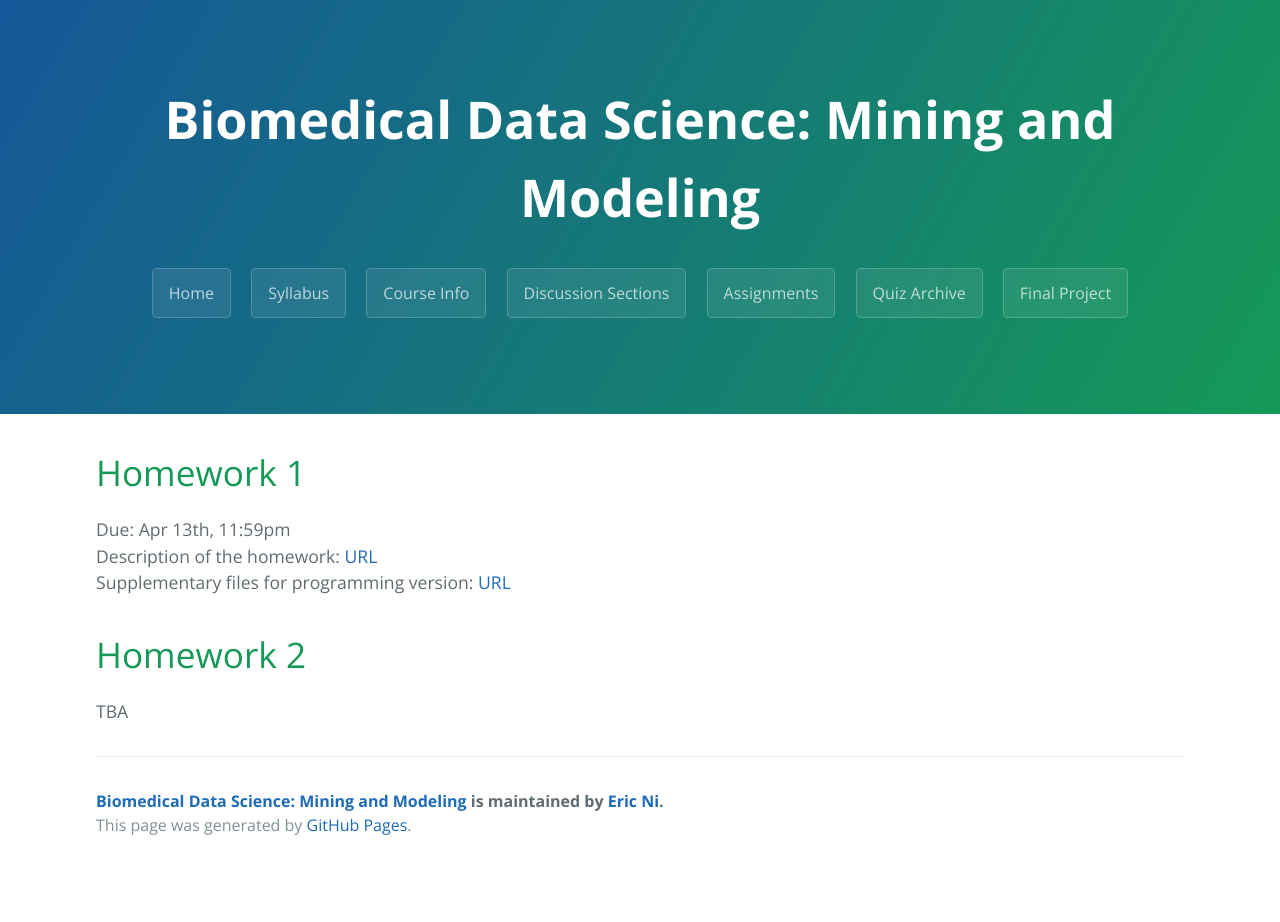
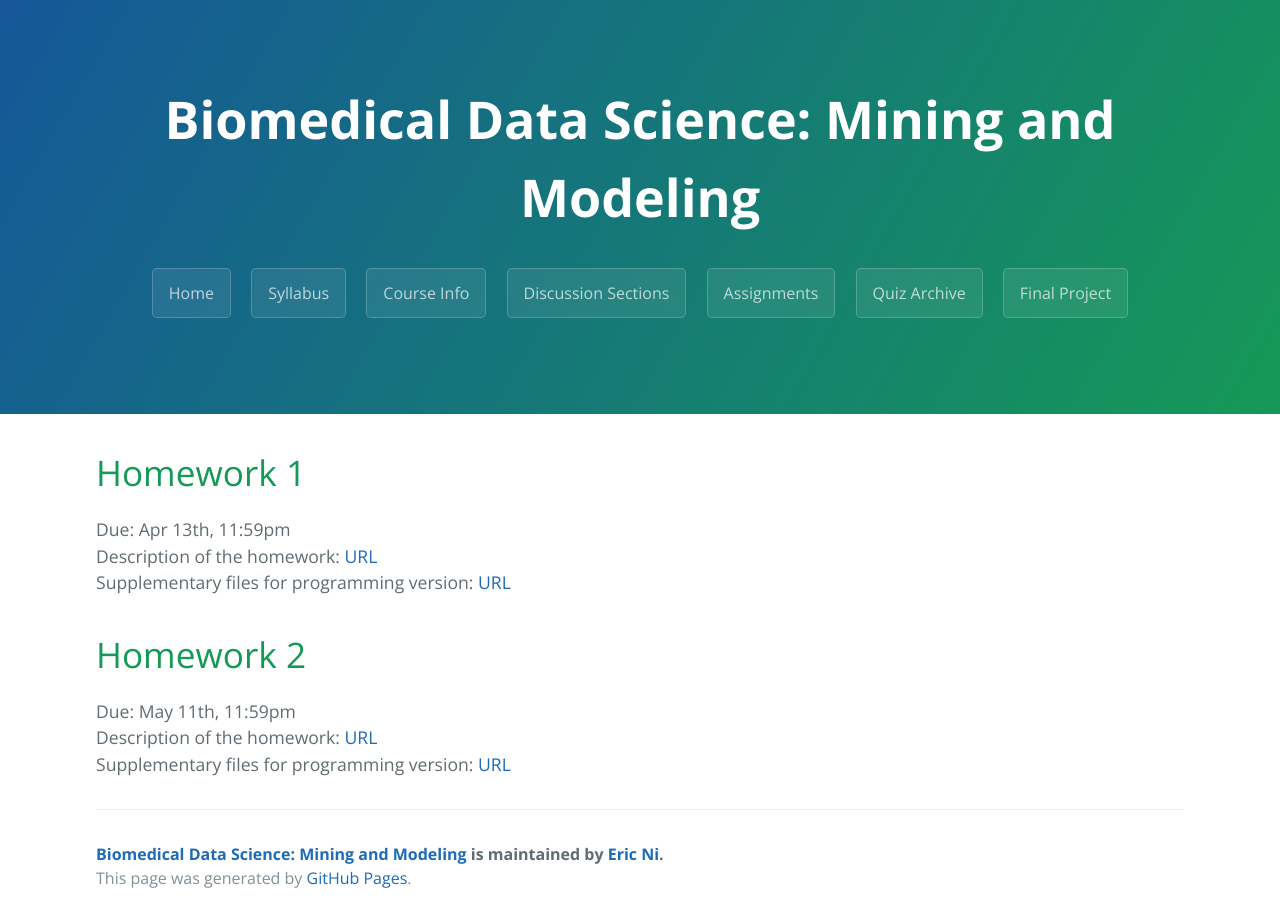
Before and after one commit to gersteinlab/cbb752b23, a Jekyll site: the page built from assignments.md, in a window 1280 px wide. Built offline with Jekyll 4.4.1, drawn with Linux system fonts in a browser that asks for light colours; before the commit the page ends 900 px from its top, so only the background shows below that.

Commit message:
Update assignments.md

```diff
--- a/assignments.md
+++ b/assignments.md
@@ -9,4 +9,6 @@ Description of the homework: [URL](http://files2.gersteinlab.org/public-docs/202
 Supplementary files for programming version: [URL](http://files.gersteinlab.org/public-docs/2022/03.29/HW1_cbb752b22_programming_supp_files.zip)
 
 # Homework 2
-TBA
+Due: May 11th, 11:59pm
+Description of the homework: [URL](http://files2.gersteinlab.org/public-docs/2022/04.28/cbb752b22_hw2.pdf)
+Supplementary files for programming version: [URL](http://files.gersteinlab.org/public-docs/2022/04.28/cbb752b22_hw2.ipynb)
```
